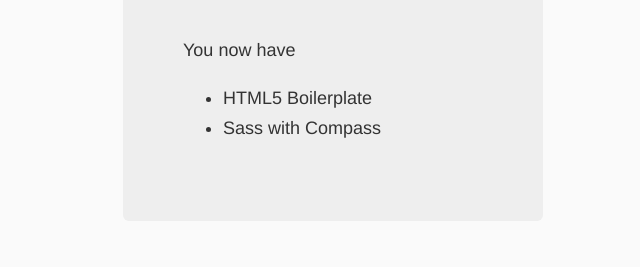
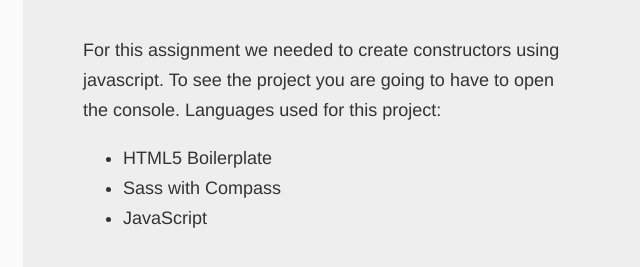
Before and after one commit to ColorTurtle/js-constructors, a website: page app/index.html in a window 1280 px wide. Shown: the part 335-602 px from the top of the page, without its empty margins (307-947 px from the left). Drawn offline with nearby package versions, Linux system fonts and the light colour scheme; files that its build step writes are made by us from their sources.

Commit message:
Change html text, CSS - changed width of hero-unit.

```diff
--- a/app/index.html
+++ b/app/index.html
@@ -27,10 +27,11 @@
 
         <div class="hero-unit">
           <h1>Fun with JavaScript Constructors</h1>
-          <p>You now have</p>
+          <p>For this assignment we needed to create constructors using javascript. To see the project you are going to have to open the console. Languages used for this project:</p>
           <ul>
             <li>HTML5 Boilerplate</li>
             <li>Sass with Compass</li>
+            <li>JavaScript</li>
 
           </ul>
         </div>
--- a/app/styles/main.scss
+++ b/app/styles/main.scss
@@ -6,7 +6,7 @@
 
 .hero-unit {
     margin: 50px auto 0 auto;
-    width: 300px;
+    width: 500px;
     font-size: 18px;
     font-weight: 200;
     line-height: 30px;
```
